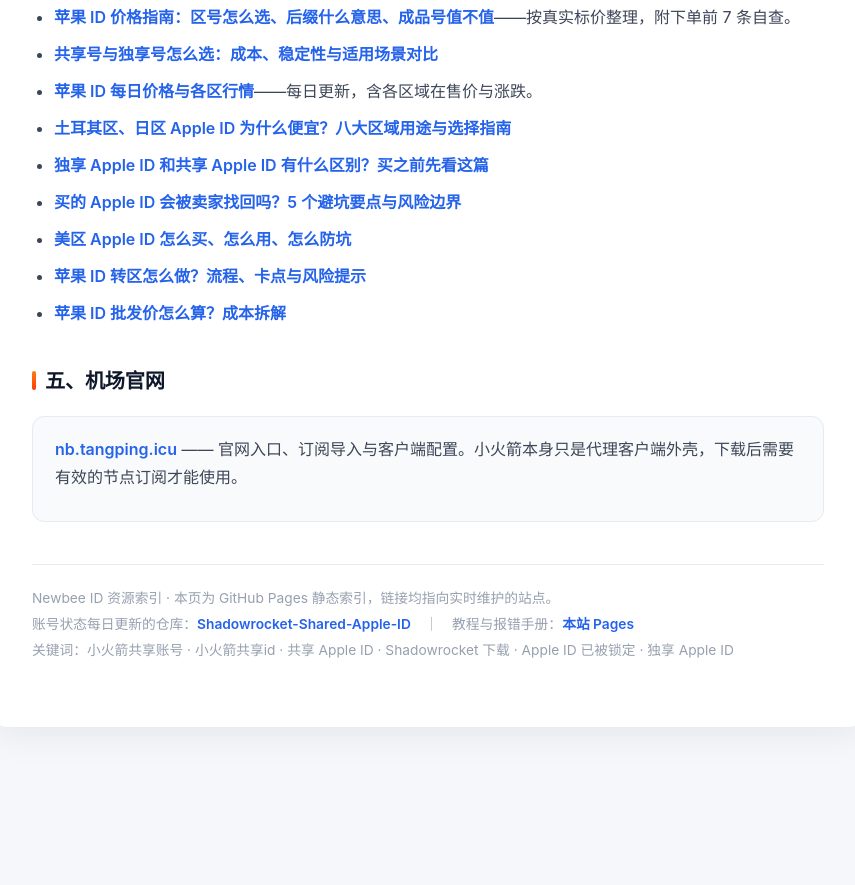
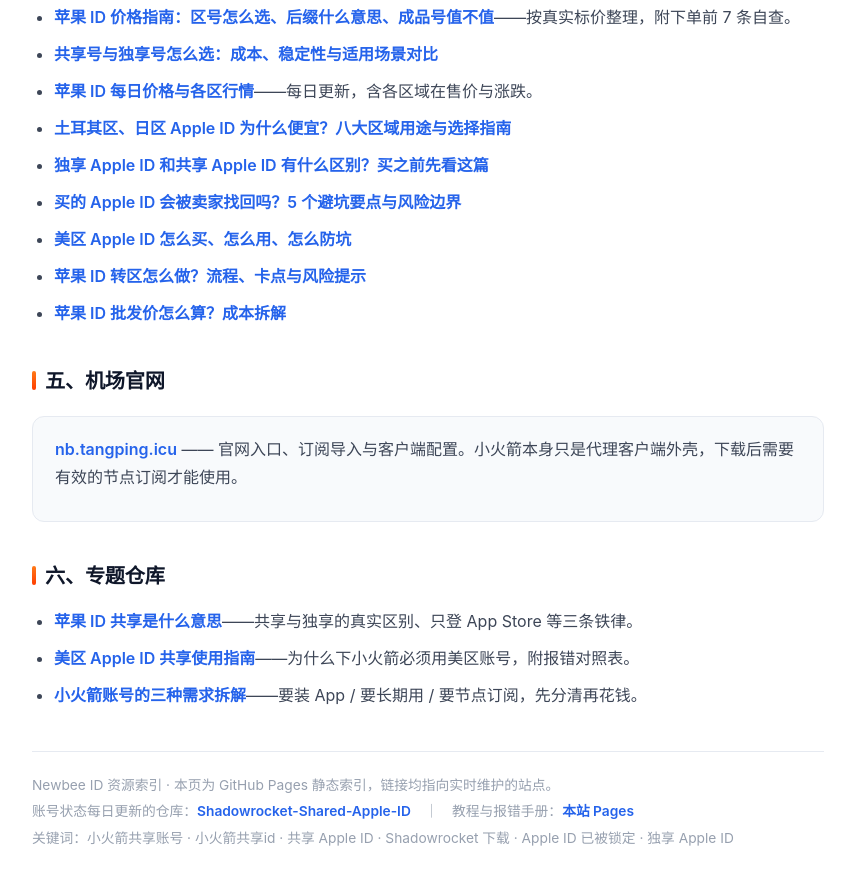
Before and after one commit to gulliblerea/gulliblerea.github.io, a plain HTML site: page index.html in a window 1280 px wide. Shown: the part 2988-3873 px from the top of the page, without its empty margins (212-1067 px from the left). Before the commit the page ends 3775 px from the top, so only its background shows below. Drawn offline with Linux system fonts and the light colour scheme.

Commit message:
feat: 增加专题仓库区块，给矩阵仓库做站内发现入口

```diff
--- a/index.html
+++ b/index.html
@@ -295,6 +295,13 @@
 <p><a href="https://nb.tangping.icu/">nb.tangping.icu</a> —— 官网入口、订阅导入与客户端配置。小火箭本身只是代理客户端外壳，下载后需要有效的节点订阅才能使用。</p>
 </div>
 
+<h2>六、专题仓库</h2>
+<ul>
+<li><a href="https://github.com/gulliblerea/apple-id-shared">苹果 ID 共享是什么意思</a>——共享与独享的真实区别、只登 App Store 等三条铁律。</li>
+<li><a href="https://github.com/gulliblerea/us-apple-id-shared">美区 Apple ID 共享使用指南</a>——为什么下小火箭必须用美区账号，附报错对照表。</li>
+<li><a href="https://github.com/gulliblerea/apple-id-account">小火箭账号的三种需求拆解</a>——要装 App / 要长期用 / 要节点订阅，先分清再花钱。</li>
+</ul>
+
 <p class="foot">Newbee ID 资源索引 · 本页为 GitHub Pages 静态索引，链接均指向实时维护的站点。<br>
 账号状态每日更新的仓库：<a href="https://github.com/gulliblerea/Shadowrocket-Shared-Apple-ID">Shadowrocket-Shared-Apple-ID</a>　｜　教程与报错手册：<a href="https://gulliblerea.github.io/-id-/">本站 Pages</a><br>
 关键词：小火箭共享账号 · 小火箭共享id · 共享 Apple ID · Shadowrocket 下载 · Apple ID 已被锁定 · 独享 Apple ID</p>
```
